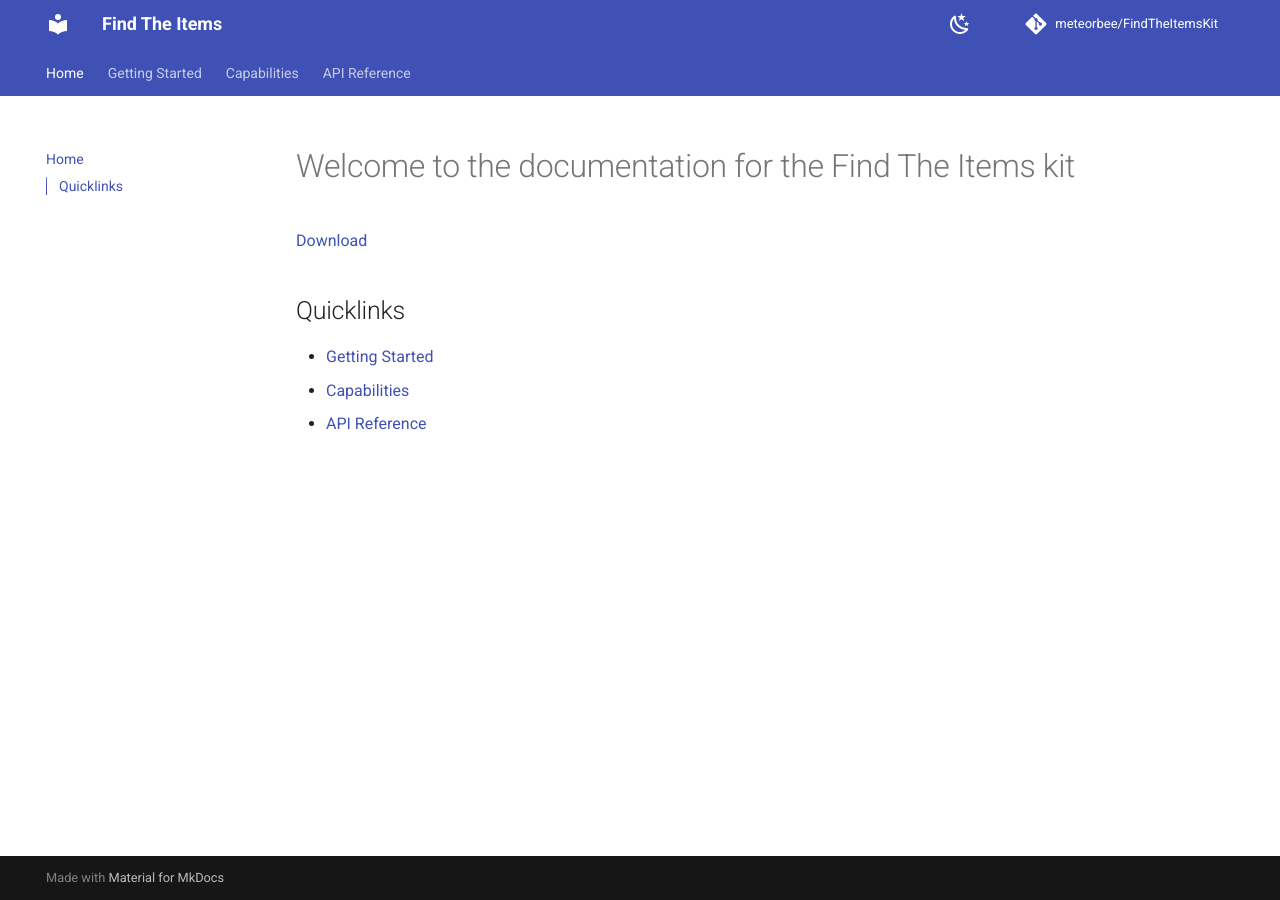
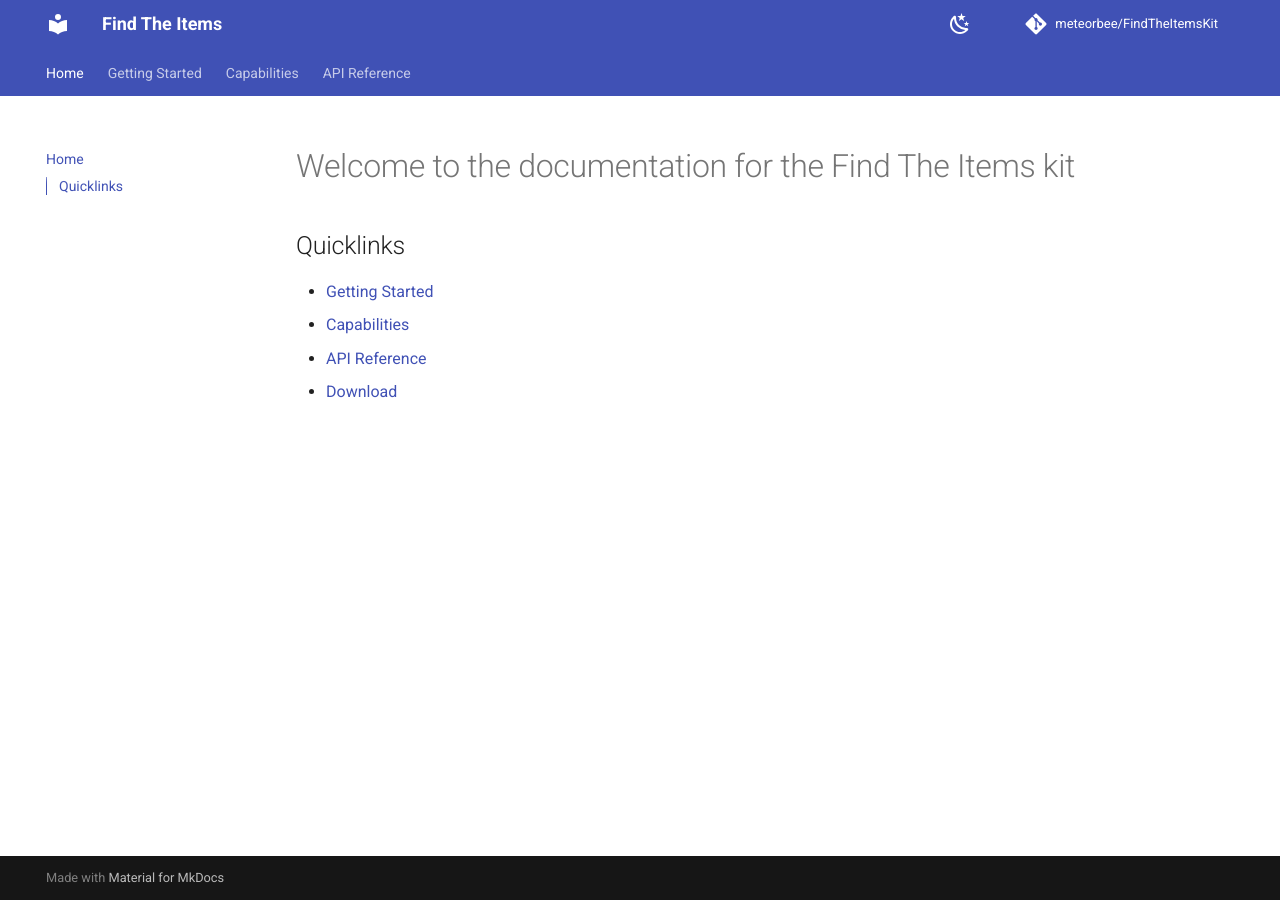
Before and after one commit to meteorbee/FindTheItems, an MkDocs documentation site: the page built from docs/index.md, in a window 1280 px wide. Built offline with MkDocs 1.6.1 and Material for MkDocs 9.7.7, drawn with Linux system fonts in a browser that asks for light colours; comment, search, counter and statistics services are not loaded.

```diff
--- a/docs/index.md
+++ b/docs/index.md
@@ -1,8 +1,9 @@
 # Welcome to the documentation for the Find The Items kit
 
-[Download](https://github.com/meteorbee/FindTheItems/releases/latest)
+
 
 ## Quicklinks
 * [Getting Started](getting-started.md)
 * [Capabilities](capabilities.md)
 * [API Reference](APIReference.md)
+* [Download](https://github.com/meteorbee/FindTheItems/releases/latest)
```
